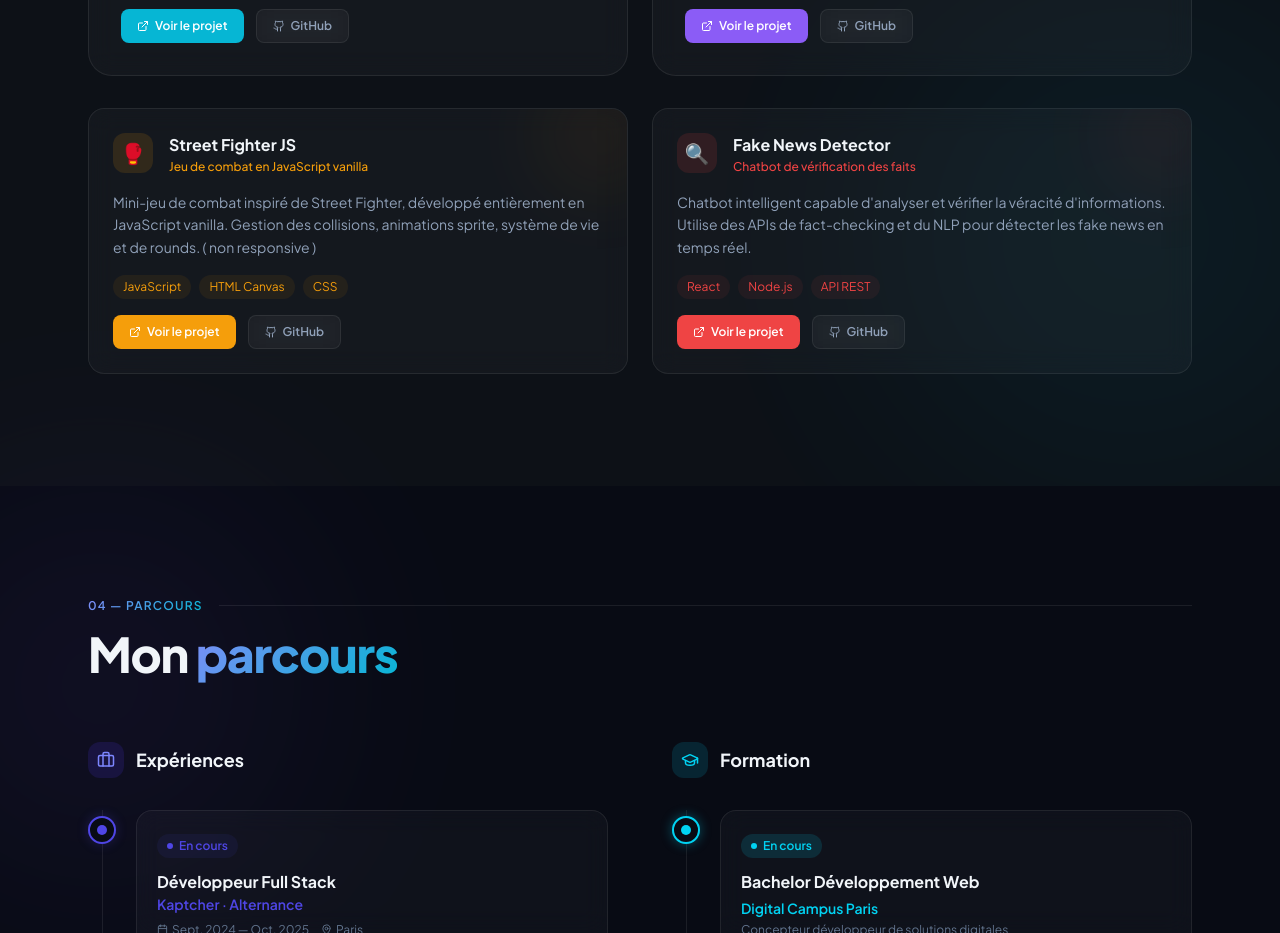
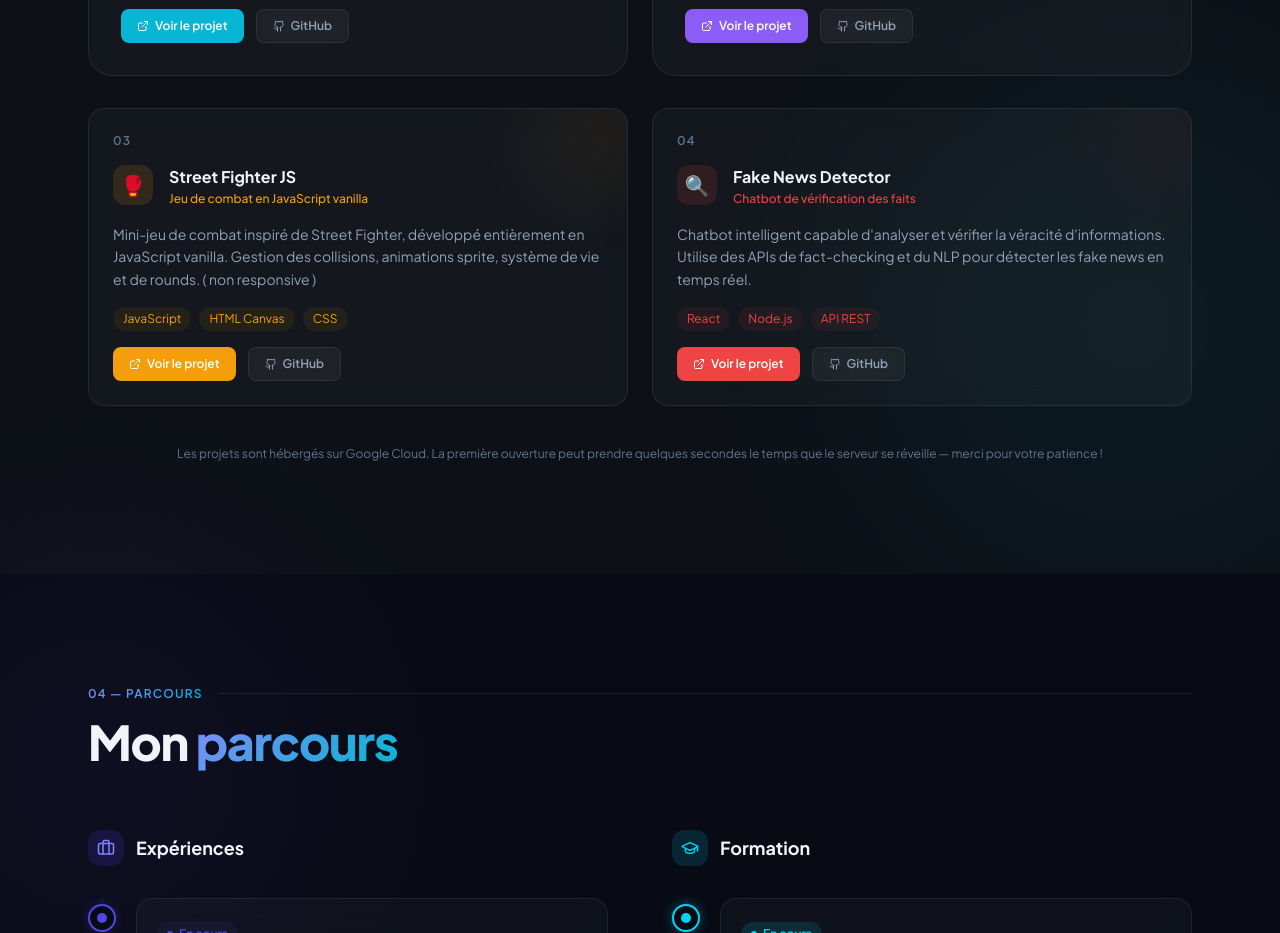
Before and after one commit to Abderelk/portfolio-freelance, a Next.js app: page / in a window 1280 px wide. Shown: the part 3320-4253 px from the top of the page. Built offline with nearby package versions, Linux system fonts and the light colour scheme.

Commit message:
add numerotation to the project

```diff
--- a/src/components/Projects.tsx
+++ b/src/components/Projects.tsx
@@ -105,12 +105,15 @@ export default function Projects() {
 
         {/* Others */}
         <div className="grid md:grid-cols-2 gap-6">
-          {others.map((project) => (
+          {others.map((project, i) => (
             <div key={project.id} className="p-6 rounded-2xl glass-card relative overflow-hidden">
               <div
                 className="absolute top-0 right-0 w-32 h-32 rounded-full blur-2xl translate-x-[30%] -translate-y-[30%]"
                 style={{ background: project.color, opacity: 0.06 }}
               />
+              <div className="text-xs font-semibold tracking-widest uppercase mb-4 text-slate-500">
+                0{featured.length + i + 1}
+              </div>
               <div className="flex items-start gap-4 mb-4">
                 <div
                   className="w-10 h-10 rounded-xl flex items-center justify-center text-xl shrink-0"
@@ -161,6 +164,9 @@ export default function Projects() {
             </div>
           ))}
         </div>
+        <p className="text-center text-xs text-slate-500 mt-10">
+          {"Les projets sont hébergés sur Google Cloud. La première ouverture peut prendre quelques secondes le temps que le serveur se réveille — merci pour votre patience !"}
+        </p>
       </div>
     </section>
   );
```
